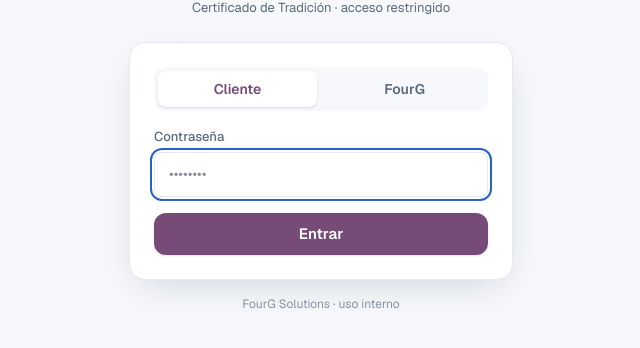
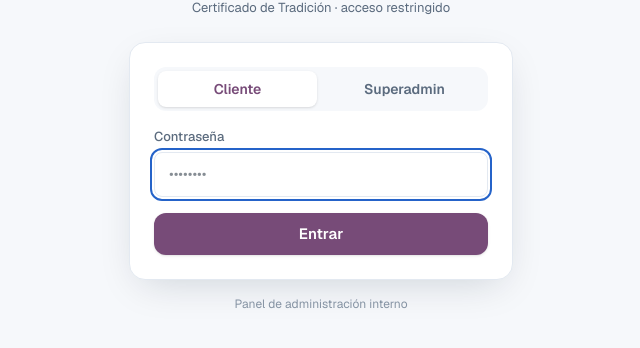
Before and after one commit to DvvSalome/certificados-tradicion-web, a Next.js app: page /admin/login in a window 1280 px wide. Shown: the part 286-634 px from the top of the page, without its empty margins (319-959 px from the left). Built offline with nearby package versions, Linux system fonts and the light colour scheme.

Commit message:
remove FourG mentions from admin for security

```diff
--- a/app/admin/login/page.tsx
+++ b/app/admin/login/page.tsx
@@ -61,7 +61,7 @@ export default function AdminLogin() {
                   role === r ? 'bg-white text-[var(--brand)] shadow-sm' : 'text-[var(--muted)]'
                 }`}
               >
-                {r === 'cliente' ? 'Cliente' : 'FourG'}
+                {r === 'cliente' ? 'Cliente' : 'Superadmin'}
               </button>
             ))}
           </div>
@@ -91,7 +91,7 @@ export default function AdminLogin() {
           </button>
         </form>
 
-        <p className="mt-4 text-center text-xs text-[var(--muted-2)]">FourG Solutions · uso interno</p>
+        <p className="mt-4 text-center text-xs text-[var(--muted-2)]">Panel de administración interno</p>
       </div>
     </div>
   );
--- a/app/admin/page.tsx
+++ b/app/admin/page.tsx
@@ -47,7 +47,7 @@ export default async function AdminDashboard() {
           </div>
           <div className="flex items-center gap-3">
             <span className="rounded-full bg-[var(--brand-50)] px-3 py-1 text-xs font-semibold text-[var(--brand)]">
-              {role === 'superadmin' ? 'FourG · Superadmin' : 'Cliente · Alexis'}
+              {role === 'superadmin' ? 'Superadmin' : 'Cliente · Alexis'}
             </span>
             <LogoutButton />
           </div>
@@ -127,7 +127,7 @@ export default async function AdminDashboard() {
           </Card>
         </div>
 
-        <p className="text-center text-xs text-[var(--muted-2)]">FourG Solutions · panel interno · no compartir el enlace</p>
+        <p className="text-center text-xs text-[var(--muted-2)]">Panel interno · acceso restringido · no compartir el enlace</p>
       </main>
     </div>
   );
```
